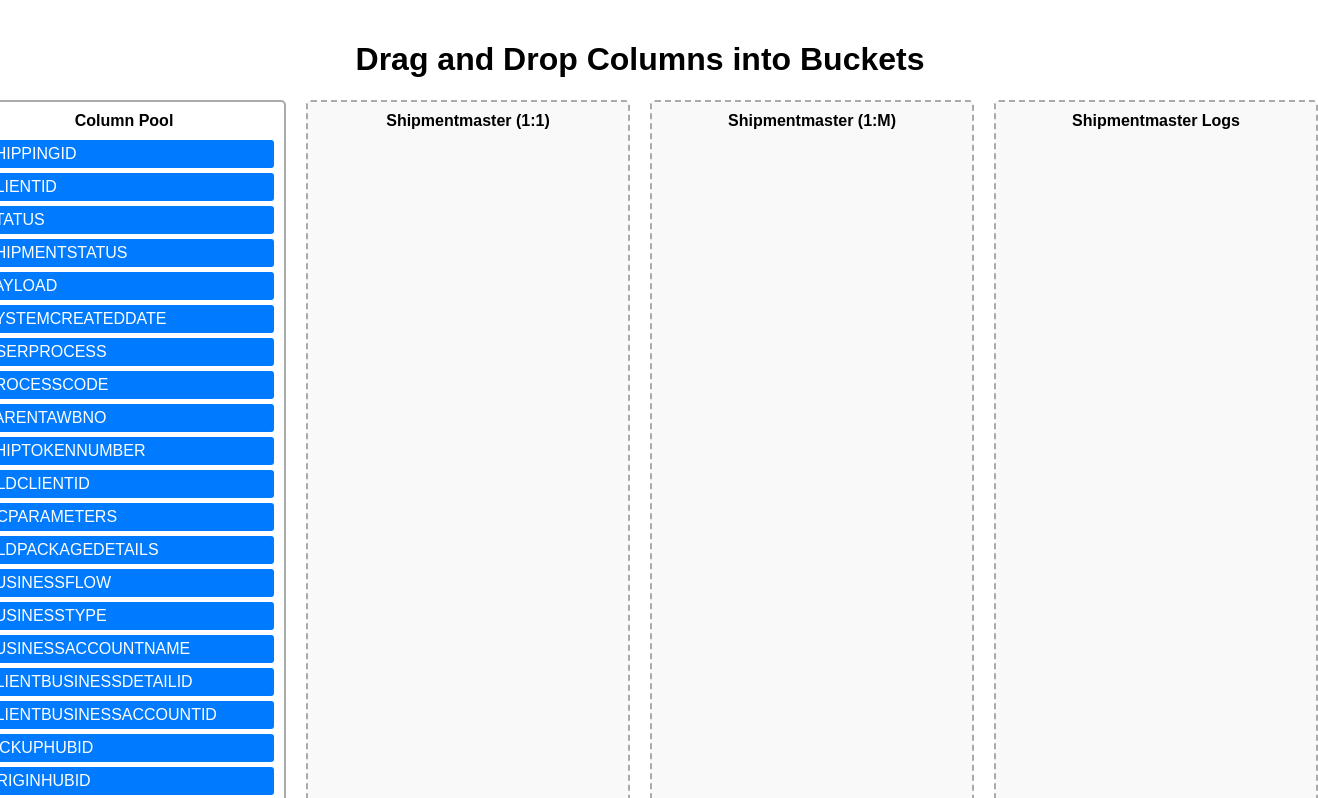
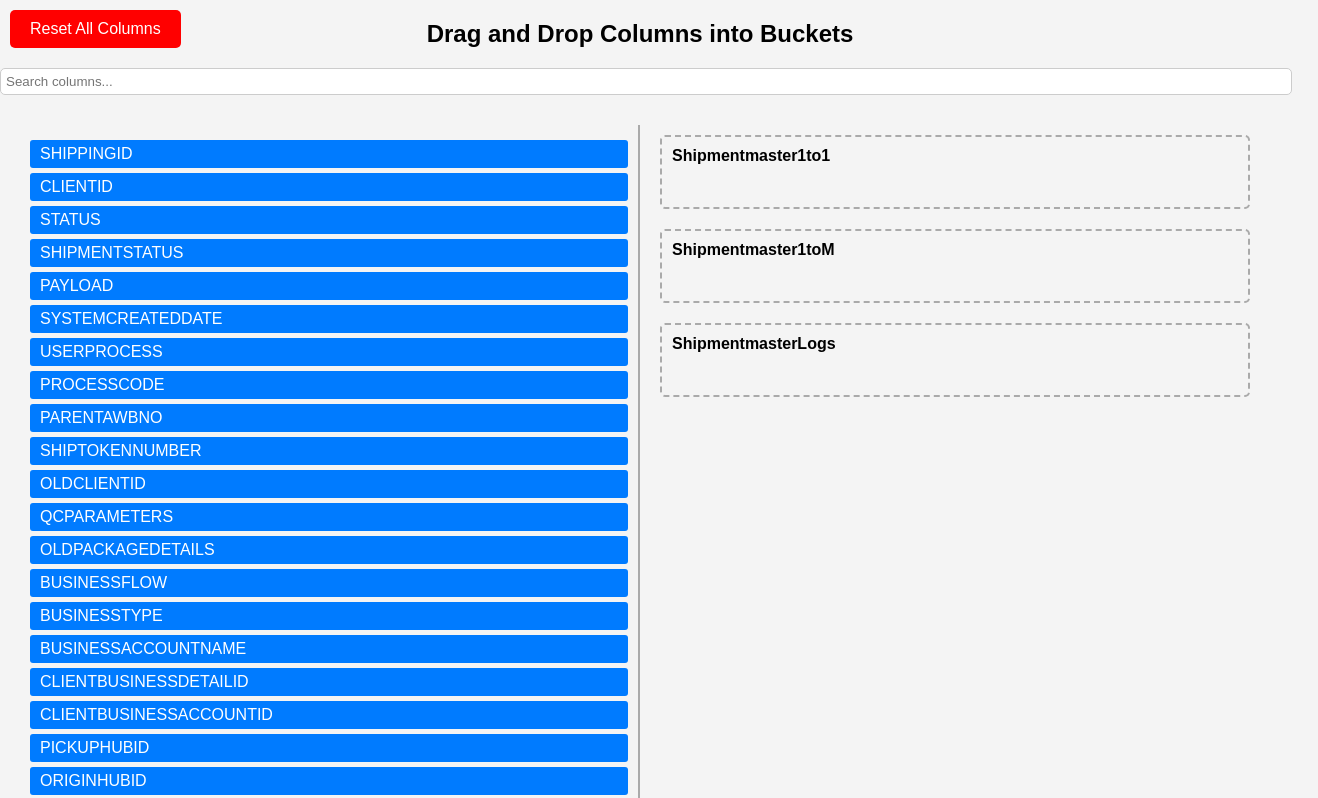
Before and after one commit to AryaGupta111/prateek, a plain HTML site: page index.html in a window 1280 px wide. Shown: the top 798 px of the page, 1318 px wide, since content can reach past the window. Drawn offline with Linux system fonts and the light colour scheme.

Commit message:
Update index.html

```diff
--- a/index.html
+++ b/index.html
@@ -7,38 +7,60 @@
     <style>
         body {
             font-family: Arial, sans-serif;
+            margin: 0;
+            padding: 0;
             display: flex;
             flex-direction: column;
             align-items: center;
+            height: 100vh;
+            background-color: #f4f4f4;
+        }
+
+        h1 {
             margin: 20px;
+            font-size: 1.5rem;
         }
 
         .container {
             display: flex;
-            gap: 20px;
+            justify-content: center;
+            align-items: flex-start;
+            flex-grow: 1;
+            width: 100%;
+            padding: 20px;
+            box-sizing: border-box;
+            flex-wrap: wrap;
         }
 
-        .bucket, .columns {
-            width: 300px;
-            min-height: 400px;
-            border: 2px dashed #aaa;
-            border-radius: 5px;
+        .column-pool, .bucket-list {
+            width: 50%;
             padding: 10px;
-            overflow-y: auto;
+            box-sizing: border-box;
         }
 
-        .columns {
-            border: 2px solid #aaa;
+        .column-pool {
+            border-right: 2px solid #aaa;
+        }
+
+        .bucket-list {
+            padding-left: 20px;
         }
 
         .bucket {
-            background-color: #f9f9f9;
+            border: 2px dashed #aaa;
+            border-radius: 5px;
+            margin-bottom: 20px;
+            padding: 10px;
+            min-height: 50px;
+            display: flex;
+            flex-direction: column;
+            align-items: flex-start;
         }
 
         .bucket-title {
-            text-align: center;
             font-weight: bold;
             margin-bottom: 10px;
+            text-align: center;
         }
 
         .column {
@@ -48,35 +70,76 @@
             color: #fff;
             border-radius: 3px;
             cursor: grab;
+            box-sizing: border-box;
         }
 
         .column:active {
             cursor: grabbing;
         }
+
+        .search-container {
+            margin-bottom: 10px;
+            width: 100%;
+            box-sizing: border-box;
+        }
+
+        input[type="text"] {
+            padding: 5px;
+            width: 100%;
+            border-radius: 5px;
+            border: 1px solid #ccc;
+        }
+
+        .delete-button {
+            position: absolute;
+            top: 10px;
+            left: 10px;
+            padding: 10px 20px;
+            background-color: red;
+            color: white;
+            border: none;
+            border-radius: 5px;
+            cursor: pointer;
+            font-size: 1rem;
+        }
+
+        .delete-button:hover {
+            background-color: darkred;
+        }
+
+        @media (max-width: 768px) {
+            .container {
+                flex-direction: column;
+            }
+
+            .column-pool, .bucket-list {
+                width: 100%;
+            }
+        }
     </style>
 </head>
 <body>
+    <button class="delete-button" onclick="resetColumns()">Reset All Columns</button>
     <h1>Drag and Drop Columns into Buckets</h1>
+    <div class="search-container">
+        <input type="text" id="searchColumn" placeholder="Search columns..." onkeyup="filterColumns()">
+    </div>
     <div class="container">
-        <div class="columns" id="columnPool" ondrop="drop(event, null)" ondragover="allowDrop(event)">
+        <!-- Column Pool Section -->
+        <div class="column-pool" id="columnPool" ondrop="drop(event)" ondragover="allowDrop(event)">
+            <div class="pool-title">Column Pool</div>
             <!-- Columns will be dynamically added here -->
-            <div class="bucket-title">Column Pool</div>
         </div>
-        <div class="bucket" id="bucket1" ondrop="drop(event, 'Shipmentmaster1to1')" ondragover="allowDrop(event)">
-            <div class="bucket-title">Shipmentmaster (1:1)</div>
-        </div>
-        <div class="bucket" id="bucket2" ondrop="drop(event, 'Shipmentmaster1toM')" ondragover="allowDrop(event)">
-            <div class="bucket-title">Shipmentmaster (1:M)</div>
-        </div>
-        <div class="bucket" id="bucket3" ondrop="drop(event, 'ShipmentmasterLogs')" ondragover="allowDrop(event)">
-            <div class="bucket-title">Shipmentmaster Logs</div>
+
+        <!-- Bucket List Section -->
+        <div class="bucket-list" id="bucketList">
+            <!-- Buckets will be dynamically added here -->
         </div>
     </div>
 
     <script>
-        // List of column names
         const columnNames = [
-            'SHIPPINGID', 'CLIENTID', 'STATUS', 'SHIPMENTSTATUS', 'PAYLOAD', 'SYSTEMCREATEDDATE',
+        'SHIPPINGID', 'CLIENTID', 'STATUS', 'SHIPMENTSTATUS', 'PAYLOAD', 'SYSTEMCREATEDDATE',
             'USERPROCESS', 'PROCESSCODE', 'PARENTAWBNO', 'SHIPTOKENNUMBER', 'OLDCLIENTID', 'QCPARAMETERS',
             'OLDPACKAGEDETAILS', 'BUSINESSFLOW', 'BUSINESSTYPE', 'BUSINESSACCOUNTNAME',
             'CLIENTBUSINESSDETAILID', 'CLIENTBUSINESSACCOUNTID', 'PICKUPHUBID', 'ORIGINHUBID',
@@ -137,25 +200,43 @@
             'CDC_TIMESTAMP'
         ];
 
-        const buckets = {
+        // Updated bucket names
+        let buckets = {
             Shipmentmaster1to1: [],
             Shipmentmaster1toM: [],
             ShipmentmasterLogs: []
         };
 
-        // Load the bucket state from localStorage (if available)
-        function loadBucketsFromStorage() {
+        let columnPoolState = new Set(columnNames); // Keep track of columns in the pool
+
+        // Load the bucket state and column pool state from localStorage (if available)
+        function loadStateFromStorage() {
             const savedBuckets = JSON.parse(localStorage.getItem('buckets'));
+            const savedColumnPoolState = JSON.parse(localStorage.getItem('columnPoolState'));
             if (savedBuckets) {
-                Object.keys(savedBuckets).forEach(bucket => {
-                    buckets[bucket] = savedBuckets[bucket];
-                });
+                buckets = savedBuckets;
+            }
+            if (savedColumnPoolState) {
+                columnPoolState = new Set(savedColumnPoolState);
             }
         }
 
-        // Save the current bucket state to localStorage
-        function saveBucketsToStorage() {
+        // Save the current bucket state and column pool state to localStorage
+        function saveStateToStorage() {
             localStorage.setItem('buckets', JSON.stringify(buckets));
+            localStorage.setItem('columnPoolState', JSON.stringify([...columnPoolState]));
+        }
+
+        // Reset the columns back to the pool
+        function resetColumns() {
+            buckets = Object.keys(buckets).reduce((acc, bucketName) => {
+                acc[bucketName] = [];
+                return acc;
+            }, {});
+            columnPoolState = new Set(columnNames);
+
+            renderBuckets();
+            saveStateToStorage();
         }
 
         // Populate the column pool with column names
@@ -164,6 +245,27 @@
             const div = createColumnElement(name);
             columnPool.appendChild(div);
         });
+
+        // Populate the bucket list with the new buckets
+        const bucketListContainer = document.getElementById('bucketList');
+        Object.keys(buckets).forEach(bucketName => {
+            const bucket = createBucketElement(bucketName);
+            bucketListContainer.appendChild(bucket);
+        });
+
+        // Search functionality
+        function filterColumns() {
+            const searchQuery = document.getElementById('searchColumn').value.toLowerCase();
+            const columns = document.querySelectorAll('.column');
+            columns.forEach(column => {
+                const text = column.textContent.toLowerCase();
+                if (text.includes(searchQuery)) {
+                    column.style.display = 'block';
+                } else {
+                    column.style.display = 'none';
+                }
+            });
+        }
 
         // Drag and Drop Handlers
         function allowDrop(event) {
@@ -174,42 +276,37 @@
             event.dataTransfer.setData('text', event.target.id);
         }
 
-        function drop(event, bucket) {
+        function drop(event) {
             event.preventDefault();
             const columnId = event.dataTransfer.getData('text');
             const columnElement = document.getElementById(columnId);
+            const targetBucket = event.target.closest('.bucket');
+            const originBucket = columnPoolState.has(columnId) ? 'pool' : Object.keys(buckets).find(bucket => buckets[bucket].includes(columnId));
 
-            // Remove column from its current bucket
-            for (let key in buckets) {
-                const index = buckets[key].indexOf(columnId);
-                if (index !== -1) {
-                    buckets[key].splice(index, 1);
-                    break;
+            if (originBucket === 'pool') {
+                columnPoolState.delete(columnId);  // Remove from pool state
+            }
+
+            if (originBucket !== 'pool') {
+                const originBucketArray = buckets[originBucket];
+                const columnIndex = originBucketArray.indexOf(columnId);
+                if (columnIndex !== -1) {
+                    originBucketArray.splice(columnIndex, 1);
                 }
             }
 
-            // If dropped in the pool, remove from buckets
-            if (!bucket) {
-                // Add column back to pool
-                if (!columnPool.contains(columnElement)) {
-                    columnPool.appendChild(columnElement);
-                }
-            } else {
-                // Add column to the specified bucket if not already present
-                if (!buckets[bucket].includes(columnId)) {
-                    buckets[bucket].push(columnId);
-                    const targetBucket = document.getElementById(`bucket${Object.keys(buckets).indexOf(bucket) + 1}`);
-                    if (targetBucket && !targetBucket.contains(columnElement)) {
-                        targetBucket.appendChild(columnElement);
-                    }
+            if (targetBucket) {
+                const bucketName = targetBucket.id;
+
+                if (!buckets[bucketName].includes(columnId)) {
+                    buckets[bucketName].push(columnId);
                 }
             }
 
-            // Save the updated buckets to localStorage
-            saveBucketsToStorage();
+            renderBuckets();
+            saveStateToStorage();
         }
 
-        // Helper to create a draggable column element
         function createColumnElement(name) {
             const div = document.createElement('div');
             div.textContent = name;
@@ -220,13 +317,45 @@
             return div;
         }
 
-        // Bucket click handlers to display column names
-        document.getElementById('bucket1').onclick = () => alert(`Shipmentmaster (1:1):\n${buckets.Shipmentmaster1to1.join(', ')}`);
-        document.getElementById('bucket2').onclick = () => alert(`Shipmentmaster (1:M):\n${buckets.Shipmentmaster1toM.join(', ')}`);
-        document.getElementById('bucket3').onclick = () => alert(`Shipmentmaster Logs:\n${buckets.ShipmentmasterLogs.join(', ')}`);
+        function createBucketElement(bucketName) {
+            const bucketDiv = document.createElement('div');
+            bucketDiv.className = 'bucket';
+            bucketDiv.id = bucketName;
+            bucketDiv.ondrop = drop;
+            bucketDiv.ondragover = allowDrop;
 
-        // Initialize the page with the buckets state from localStorage
-        loadBucketsFromStorage();
+            const titleDiv = document.createElement('div');
+            titleDiv.className = 'bucket-title';
+            titleDiv.textContent = bucketName;
+
+            bucketDiv.appendChild(titleDiv);
+
+            buckets[bucketName].forEach((columnName) => {
+                const columnElement = createColumnElement(columnName);
+                bucketDiv.appendChild(columnElement);
+            });
+
+            return bucketDiv;
+        }
+
+        function renderBuckets() {
+            const bucketListContainer = document.getElementById('bucketList');
+            bucketListContainer.innerHTML = '';
+
+            Object.keys(buckets).forEach(bucketName => {
+                const bucket = createBucketElement(bucketName);
+                bucketListContainer.appendChild(bucket);
+            });
+
+            columnPool.innerHTML = '';
+            columnPoolState.forEach(columnName => {
+                const div = createColumnElement(columnName);
+                columnPool.appendChild(div);
+            });
+        }
+
+        loadStateFromStorage();
+        renderBuckets();
     </script>
 </body>
 </html>
```
